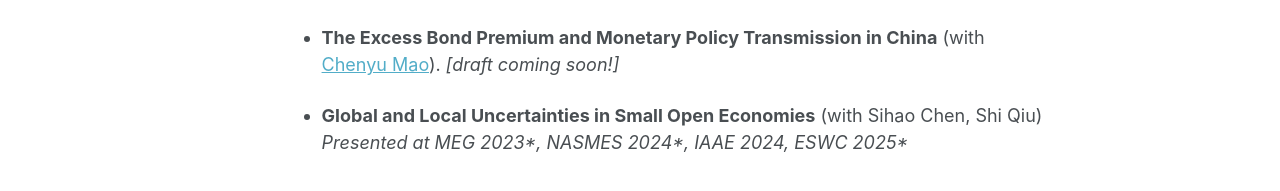
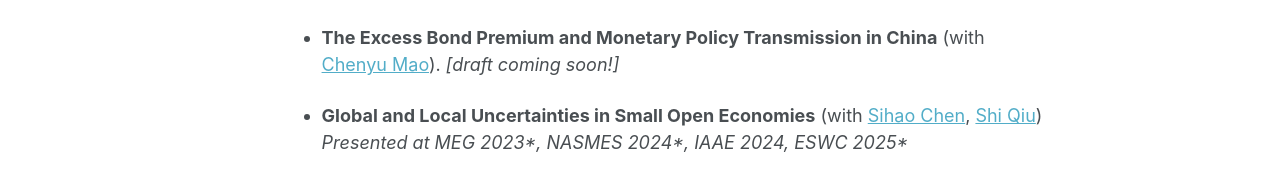
Before and after one commit to liuhaiqinFDU/liuhaiqinFDU.github.io, a Jekyll site: the page built from research.md, in a window 1280 px wide and 1170 px high. Shown: the part 807-998 px from the top of the window. Built offline with Jekyll 4.4.1, drawn with Linux system fonts in a browser that asks for light colours; some web fonts are replaced; part of the change alters nothing that is shown.

```diff
--- a/research.md
+++ b/research.md
@@ -43,7 +43,7 @@ title: ""
 
 <!--*Abstract*: We construct the Excess Bond Premium (EBP) measure for China, a representative macro indicator of risk-bearing capacity of financial market. As a by-product, we infer micro-level external financing costs via firm-level EBP. Crucially, in the construction of distance-to-default, we follow the framework of Geng and Pan (2024) to adjust for the SOE premium. We then apply identification via fat-tailed distribution to identify Chinese monetary policy shocks, and investigate the heterogeneous transmission of multi-dimensional PBOC shocks, through the lens of the firm-level EBP. We document that transmission effects of conventional PBC shocks decline with the firm-level EBP, consistent with Ottonello and Winberry (2020), while the transmission effects of balance-sheet dimension of PBC shocks increase with firm-level EBP, as a novel new finding. -->
 
-- **Global and Local Uncertainties in Small Open Economies** (with Sihao Chen, Shi Qiu)
+- **Global and Local Uncertainties in Small Open Economies** (with [Sihao Chen](https://chensihao.weebly.com/research.html), [Shi Qiu](https://sites.google.com/view/shiqiu))
   *Presented at MEG 2023\*, NASMES 2024\*,  IAAE 2024, ESWC 2025\**
 
 <!-- **The Credit Surface and Monetary Policy in China** -->
```
